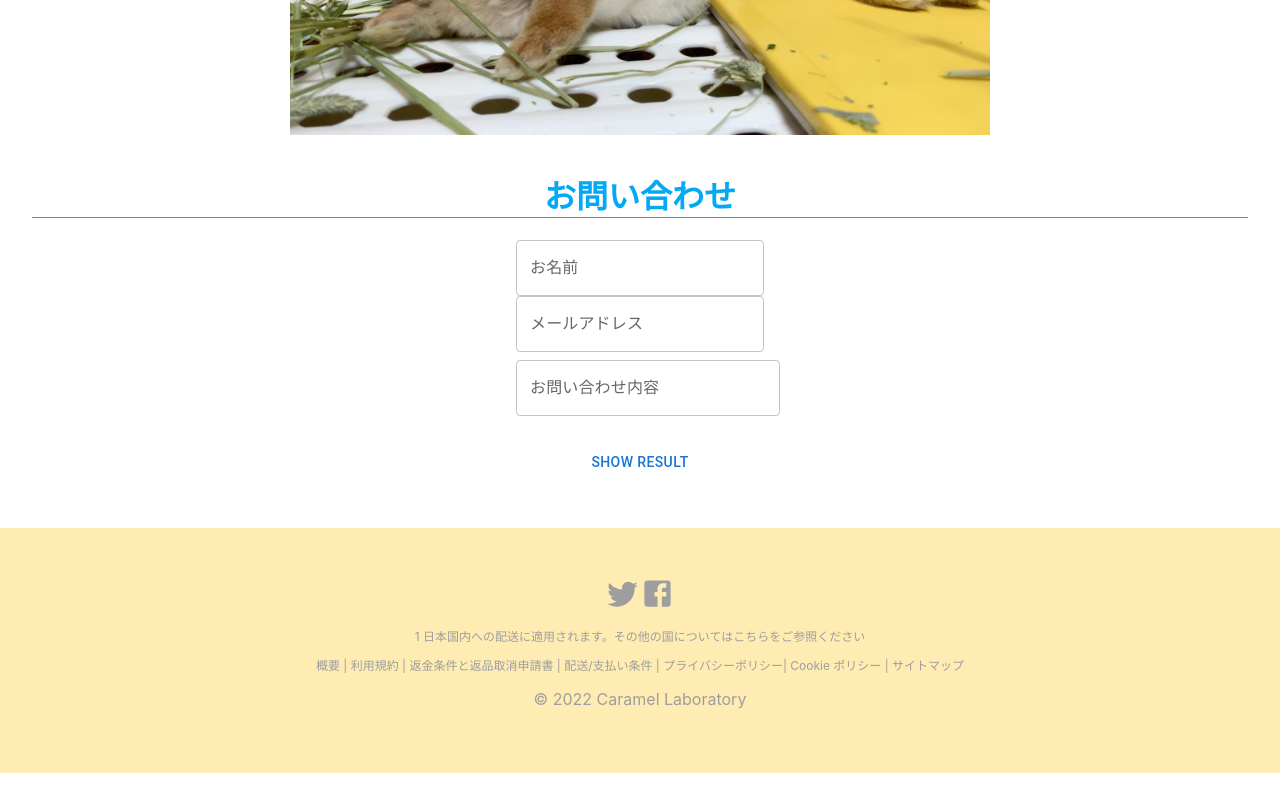
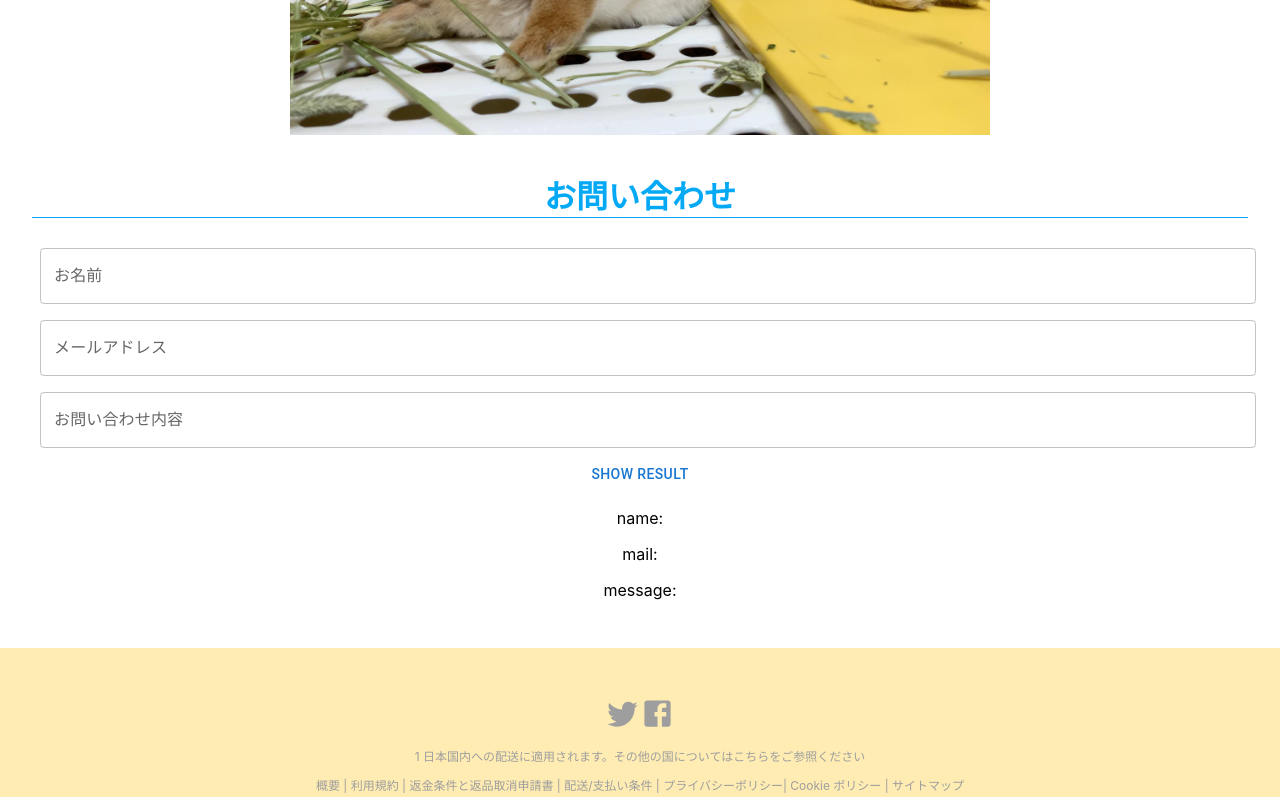
Before and after one commit to KamiHitoe/next-caramel-laboratory, a Next.js app: page /contact in a window 1280 px wide. Shown: the part 564-1361 px from the top of the page. Before the commit the page ends 1337 px from the top, so only its background shows below. Built offline with nearby package versions, Linux system fonts and the light colour scheme.

Commit message:
close #9 done component

```diff
--- a/src/pages/contact.tsx
+++ b/src/pages/contact.tsx
@@ -32,47 +32,39 @@ const Form = () => {
 
   return (
     <form onSubmit={handleSubmit}>
-      <Grid
-        container
-        alignItems="center"
-        justify="center"
-        direction="column"
-      >
-        <Grid item>
-          <TextField
+      <FormControl fullWidth sx={{ m: "0.5rem" }}>
+        <InputLabel htmlFor="outlined-adornment-amount">お名前</InputLabel>
+        <OutlinedInput
           id="name"
           name="name"
-            label="お名前"
-            type="text"
           value={formValues.name}
           onChange={handleInputChange}
         />
-        </Grid>
-        <Grid item>
-          <TextField
+      </FormControl>
+      <FormControl fullWidth sx={{ m: "0.5rem" }}>
+        <InputLabel htmlFor="outlined-adornment-amount">メールアドレス</InputLabel>
+        <OutlinedInput
           id="mail"
           name="mail"
-            label="メールアドレス"
-            type="text"
           value={formValues.mail}
           onChange={handleInputChange}
         />
-        </Grid>
-        <Grid item>
-          <FormControl fullWidth sx={{ m: 1 }}>
+      </FormControl>
+      <FormControl fullWidth sx={{ m: "0.5rem" }}>
         <InputLabel htmlFor="outlined-adornment-amount">お問い合わせ内容</InputLabel>
         <OutlinedInput
           id="message"
+          name="message"
           value={formValues.message}
           onChange={handleInputChange}
-              label="お問い合わせ内容"
         />
       </FormControl>
-        </Grid>
 
       <br />
       <Button type="submit">show result</Button>
-      </Grid>
+      <p>name: {formValues.name}</p>
+      <p>mail: {formValues.mail}</p>
+      <p>message: {formValues.message}</p>
     </form>
   );
 };
```
Also changed, not shown: design/service/README.md. Lines whose indentation alone changed are shown as unchanged.
